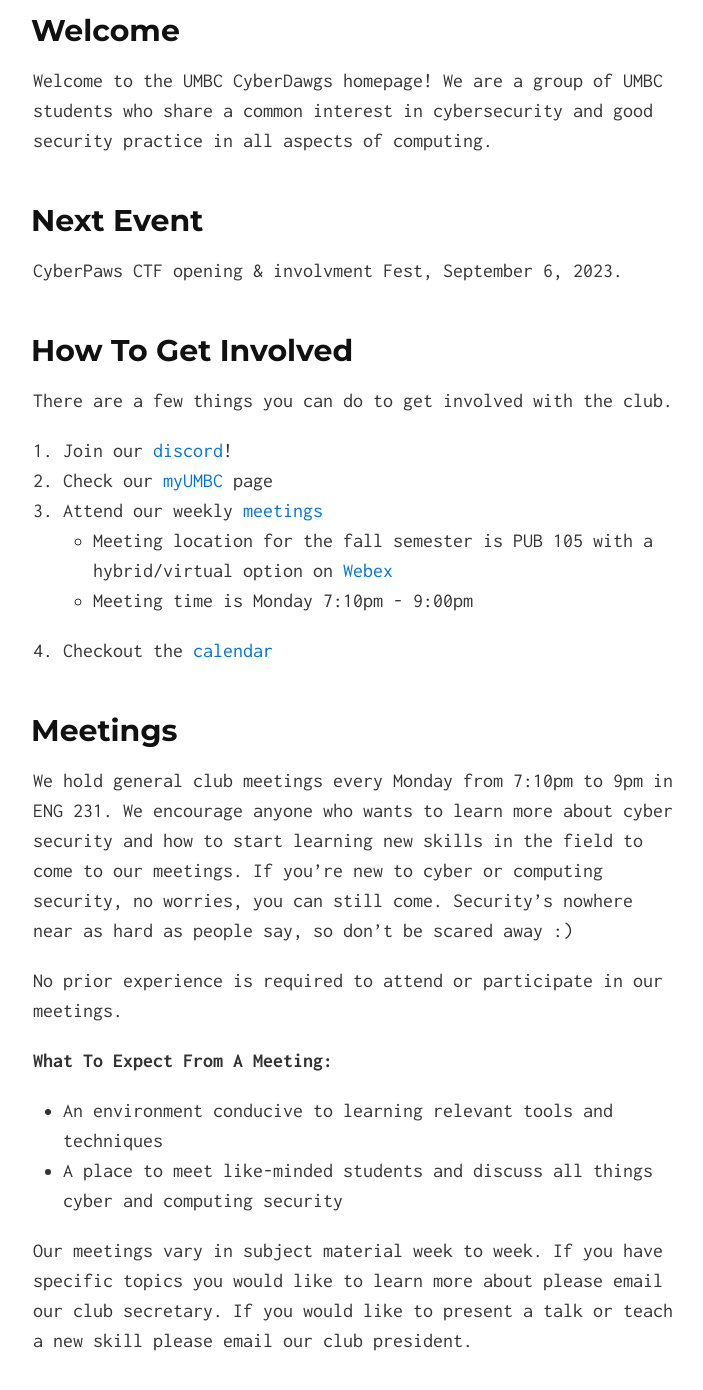
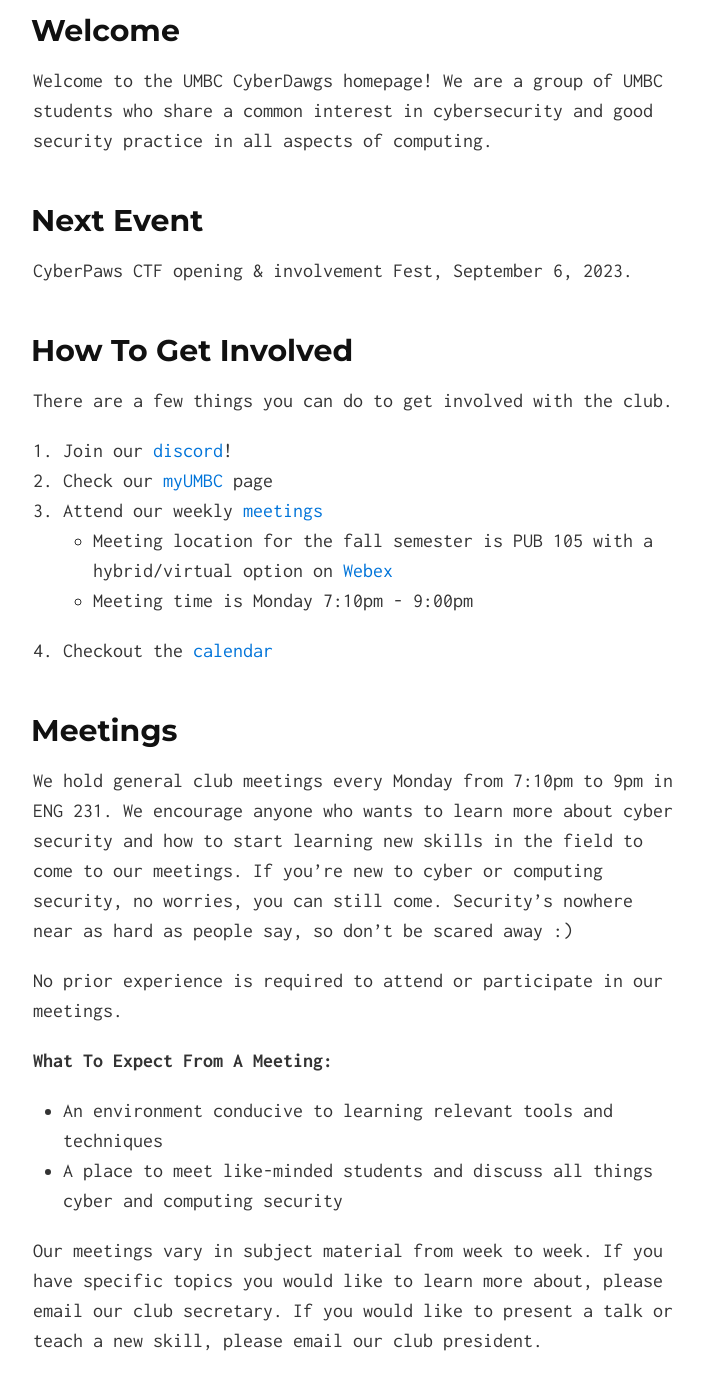
Before and after one commit to UMBCCyberDawgs/umbccyberdawgs.github.io, a Jekyll site: the page built from index.md, in a window 1280 px wide and 1400 px high, scrolled down 204 px. Shown: the top 1390 px of the window, without its empty margins (287-990 px from the left). Built offline with Jekyll 4.4.1, drawn with Linux system fonts in a browser that asks for light colours; our own code applies the rules of GitHub Pages for plain Markdown files; some of the changed text lies outside the part shown.

Commit message:
Update index.md

```diff
--- a/index.md
+++ b/index.md
@@ -9,7 +9,7 @@ share a common interest in cybersecurity and good security practice in all aspec
 
 ## Next Event
 
-CyberPaws CTF opening & involvment Fest, September 6, 2023.
+CyberPaws CTF opening & involvement Fest, September 6, 2023.
 
 ## How To Get Involved
 
@@ -37,9 +37,9 @@ No prior experience is required to attend or participate in our meetings.
 * An environment conducive to learning relevant tools and techniques
 * A place to meet like-minded students and discuss all things cyber and computing security
 
-Our meetings vary in subject material week to week. If you have specific topics
-you would like to learn more about please email our club secretary. If you
-would like to present a talk or teach a new skill please email our club
+Our meetings vary in subject material from week to week. If you have specific topics
+you would like to learn more about, please email our club secretary. If you
+would like to present a talk or teach a new skill, please email our club
 president.
 
 ## Club Events
@@ -56,7 +56,7 @@ related competitions. Here's what we're doing:
 
 * We are running our 6th Annual Cyber Defense Exercise (CDE) in Fall 2023. CDE is a miniature version of our biggest competition for the year CCDC. It is open to all UMBC undergrads and is a great opportunity to learn more about network security and Cyber Security competitions. If you're interested in joining our CCDC team, we strongly recommend participating so you can get a taste of the competition and show us where you may fit in. Mark your calendars!!
 
-* Finally, we host an end of semester celebration for all to attend
+* Finally, we host an end-of-semester celebration for all to attend
 
 <div style="text-align: center;">
    <a name="calendar"><iframe src="https://calendar.google.com/calendar/embed?mode=AGENDA&amp;height=300&amp;wkst=1&amp;bgcolor=%23ffffff&amp;src=umbc.edu_sua9otosc8mchuu17od417duh8%40group.calendar.google.com&amp;color=%23B1365F&amp;ctz=America%2FNew_York" style="margin: 10px; padding: 5px; border: 3px solid black; border-radius: 15px;" width="700" height="300" frameborder="0" scrolling="no"></iframe></a>
@@ -136,4 +136,4 @@ Assistant Director, UMBC Center for Cybersecurity
 ## <img src="/images/percival.png" height="50%" width="40%">
 ## <img src="/images/northropgrumman.jpg" height="50%" width="40%">
 
-<footer><center><a href="http://umbccyberdawgs.github.io/LICENSE.txt">MIT License</a>|<a href="https://docs.google.com/document/d/1oLk8Bjl57r9qLPbRUKJ6cvinRDHLY59fjX3vY8YVvL8/edit?usp=sharing">Constitution</a>|Don't Do Crime!</center></footer>
+<footer><center><a href="http://umbccyberdawgs.github.io/LICENSE.txt">MIT License</a>|<a href="https://constitutioncenter.org/the-constitution/full-text">Constitution</a>|Don't Do Crime!</center></footer>
```
Also changed, not shown: other parts of index.md (+1 -1 lines).
